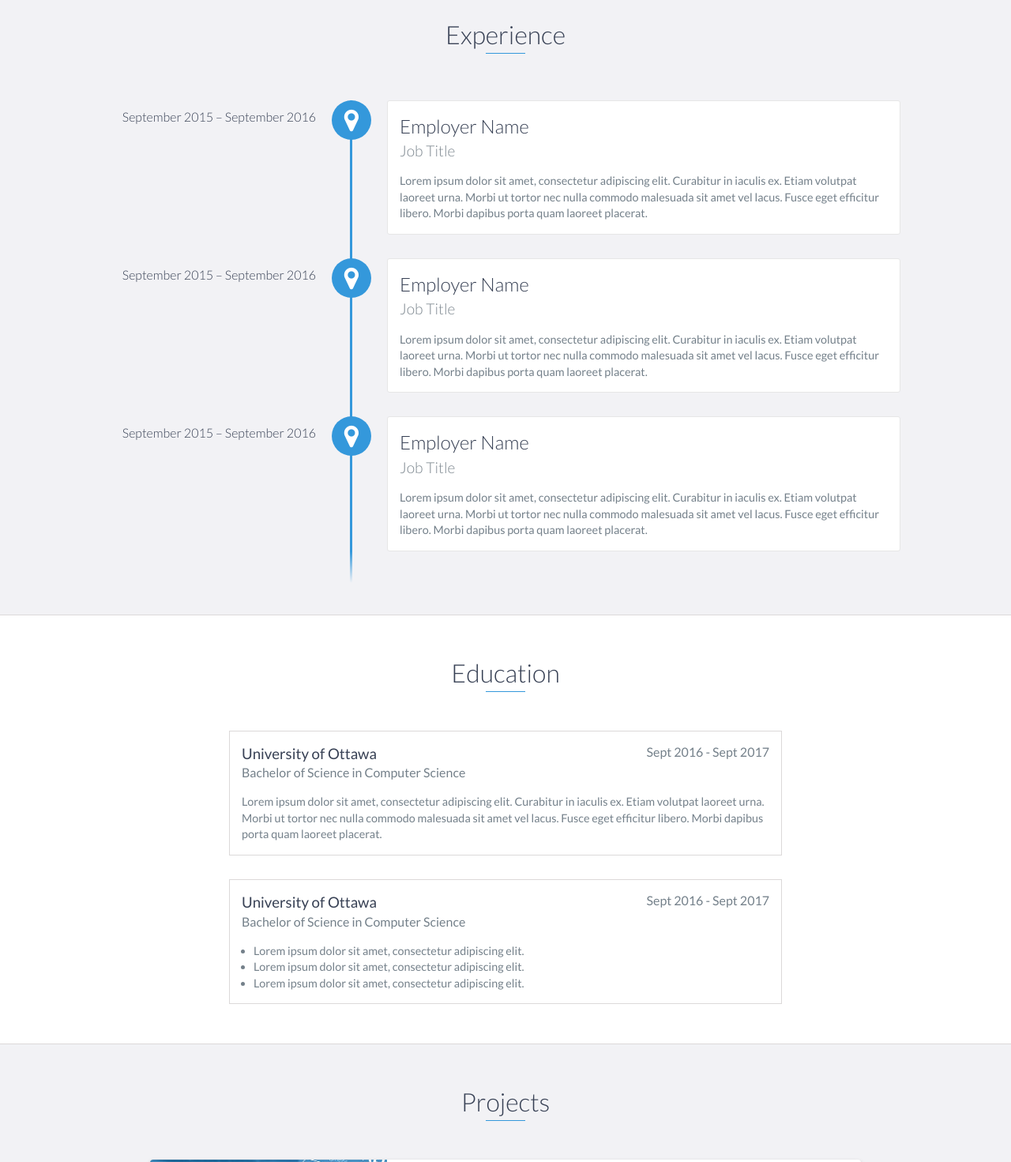
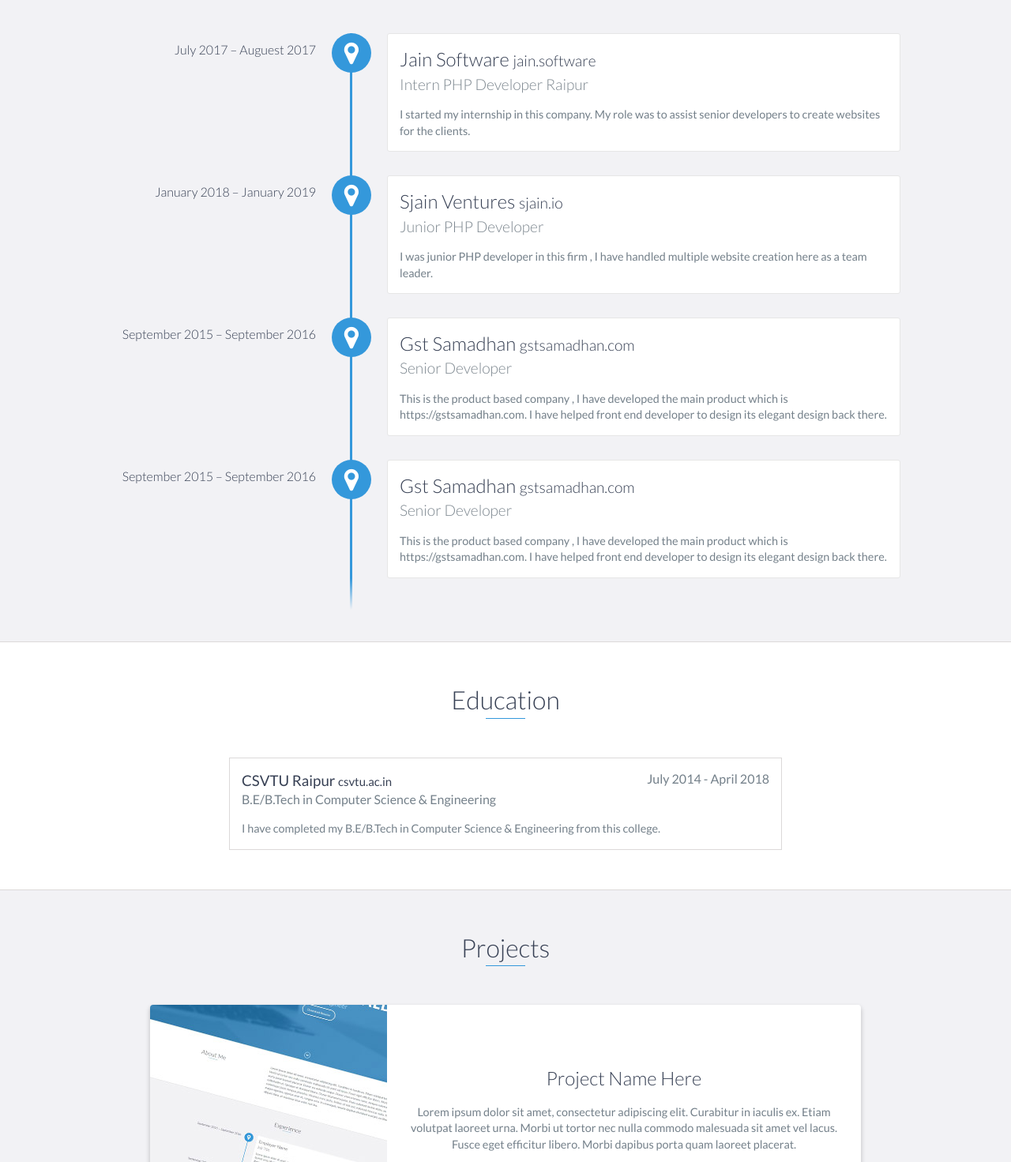
Before and after one commit to amanrajtoppoart007/amanrajtoppoart007.github.io, a website: page index.html in a window 1280 px wide. Shown: the part 1140-2611 px from the top of the page at 79% size. Drawn offline with nearby package versions, Linux system fonts and the light colour scheme.

Commit message:
Update index.html

```diff
--- a/index.html
+++ b/index.html
@@ -73,9 +73,7 @@
                 </div>
                 <div class="col-md-8">
                     <p>
-                        Lorem ipsum dolor sit amet, consectetur adipiscing elit. Curabitur in iaculis ex. Etiam volutpat laoreet urna. Morbi ut tortor nec nulla commodo malesuada sit amet vel lacus. Fusce eget efficitur libero. Morbi dapibus porta quam laoreet placerat. Donec
-                        eu vehicula neque. Donec viverra lorem nunc, tempus euismod eros sollicitudin ut. Quisque et tincidunt libero. Donec id pharetra justo. Proin euismod lacinia dolor, eu scelerisque justo tempus pharetra. Vivamus nunc justo, finibus
-                        ut nisl sed, euismod rhoncus nulla. Proin sed magna egestas, egestas ante et, congue eros. In consequat, mauris dapibus tincidunt suscipit, ex libero aliquet diam, at maximus risus enim non leo.
+                        I am full stack developer , my aim is to build most beautiful, robust and elegant website & mobile application for you.
                     </p>
                 </div>
             </div>
@@ -86,29 +84,41 @@
     <div id="experience" class="background-alt">
         <h2 class="heading">Experience</h2>
         <div id="experience-timeline">
-            <div data-date="September 2015 – September 2016">
-                <h3>Employer Name</h3>
-                <h4>Job Title</h4>
+            <div data-date="July 2017  – Auguest 2017">
+                <h3>Jain Software <small>jain.software</small></h3>
+                <h4>Intern PHP Developer Raipur</h4>
+
                 <p>
-                    Lorem ipsum dolor sit amet, consectetur adipiscing elit. Curabitur in iaculis ex. Etiam volutpat laoreet urna. Morbi ut tortor nec nulla commodo malesuada sit amet vel lacus. Fusce eget efficitur libero. Morbi dapibus porta quam laoreet placerat.
+                    I started my internship in this company. My role was to assist senior developers to create websites for the clients.
+                </p>
+            </div>
+            <div data-date="January 2018 – January 2019">
+                <h3>Sjain Ventures <small>sjain.io</small></h3>
+                <h4>Junior PHP Developer</h4>
+                <p>
+                I was junior PHP developer in this firm , I have handled multiple website creation here as a team leader.
                 </p>
             </div>
 
             <div data-date="September 2015 – September 2016">
-                <h3>Employer Name</h3>
-                <h4>Job Title</h4>
+                <h3>Gst Samadhan <small>gstsamadhan.com</small></h3>
+                <h4>Senior Developer</h4>
                 <p>
-                    Lorem ipsum dolor sit amet, consectetur adipiscing elit. Curabitur in iaculis ex. Etiam volutpat laoreet urna. Morbi ut tortor nec nulla commodo malesuada sit amet vel lacus. Fusce eget efficitur libero. Morbi dapibus porta quam laoreet placerat.
+                This is the product based company , I have developed the main product which is https://gstsamadhan.com.
+                I have helped front end developer to design its elegant design back there.
                 </p>
             </div>
 
             <div data-date="September 2015 – September 2016">
-                <h3>Employer Name</h3>
-                <h4>Job Title</h4>
+                <h3>Gst Samadhan <small>gstsamadhan.com</small></h3>
+                <h4>Senior Developer</h4>
                 <p>
-                    Lorem ipsum dolor sit amet, consectetur adipiscing elit. Curabitur in iaculis ex. Etiam volutpat laoreet urna. Morbi ut tortor nec nulla commodo malesuada sit amet vel lacus. Fusce eget efficitur libero. Morbi dapibus porta quam laoreet placerat.
+                    This is the product based company , I have developed the main product which is https://gstsamadhan.com.
+                    I have helped front end developer to design its elegant design back there.
                 </p>
             </div>
+
+
         </div>
     </div>
     <!-- End #experience -->
@@ -116,30 +126,12 @@
     <div id="education">
         <h2 class="heading">Education</h2>
         <div class="education-block">
-            <h3>University of Ottawa</h3>
-            <span class="education-date">Sept 2016 - Sept 2017</span>
-            <h4>Bachelor of Science in Computer Science</h4>
+            <h3>CSVTU Raipur <small>csvtu.ac.in</small></h3>
+            <span class="education-date">July 2014 - April 2018</span>
+            <h4>B.E/B.Tech in Computer Science & Engineering</h4>
             <p>
-                Lorem ipsum dolor sit amet, consectetur adipiscing elit. Curabitur in iaculis ex. Etiam volutpat laoreet urna. Morbi ut tortor nec nulla commodo malesuada sit amet vel lacus. Fusce eget efficitur libero. Morbi dapibus porta quam laoreet placerat.
+                I have completed my B.E/B.Tech in Computer Science & Engineering from this college.
             </p>
-        </div>
-        <!-- End .education-block -->
-
-        <div class="education-block">
-            <h3>University of Ottawa</h3>
-            <span class="education-date">Sept 2016 - Sept 2017</span>
-            <h4>Bachelor of Science in Computer Science</h4>
-            <ul>
-                <li>
-                    Lorem ipsum dolor sit amet, consectetur adipiscing elit.
-                </li>
-                <li>
-                    Lorem ipsum dolor sit amet, consectetur adipiscing elit.
-                </li>
-                <li>
-                    Lorem ipsum dolor sit amet, consectetur adipiscing elit.
-                </li>
-            </ul>
         </div>
         <!-- End .education-block -->
     </div>
```
